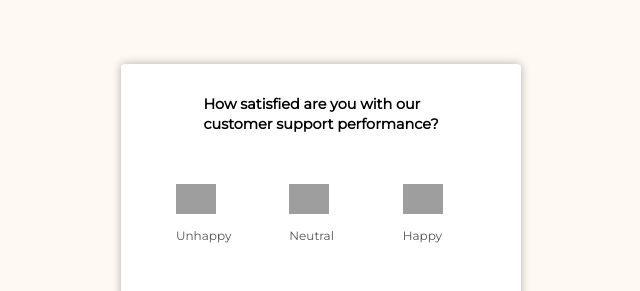
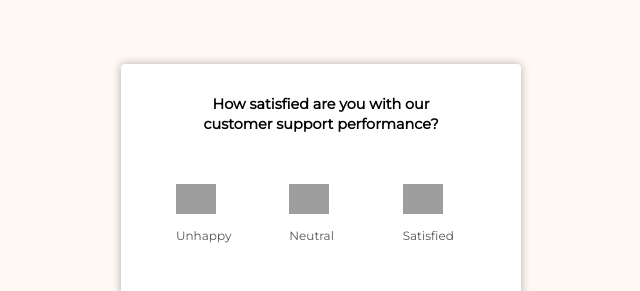
Before and after one commit to itsarraj/feedbackUiDesign, a plain HTML site: page index.html in a window 1280 px wide. Shown: the part 187-478 px from the top of the page, 319-959 px from the left. Drawn offline with Linux system fonts and the light colour scheme; grey boxes are pictures that could not be loaded.

Commit message:
Completed Entire Work

```diff
--- a/index.html
+++ b/index.html
@@ -25,7 +25,7 @@
 
             <div class="rating">
                 <img src="https://cdn-icons-png.flaticon.com/512/2351/2351491.png" alt="" srcset="">
-                <small>Happy</small>
+                <small>Satisfied</small>
             </div>
         </div>
         <button class="btn" id="send">Send Review</button>
--- a/script.js
+++ b/script.js
@@ -1,5 +1,5 @@
 const rating = document.querySelectorAll('.rating')
-const ratingContainer = document.querySelectorAll('.rating-container')
+const ratingContainer = document.querySelector('.rating-container')
 const sendBtn = document.querySelector('#send')
 const panel = document.querySelector('#panel')
 let selectedRating = 'Satisfied'
--- a/style.css
+++ b/style.css
@@ -30,6 +30,7 @@ body {
 
 .panel-container strong {
     line-height: 20px;
+    text-align: center;
 }
 
 .rating-container {
```
